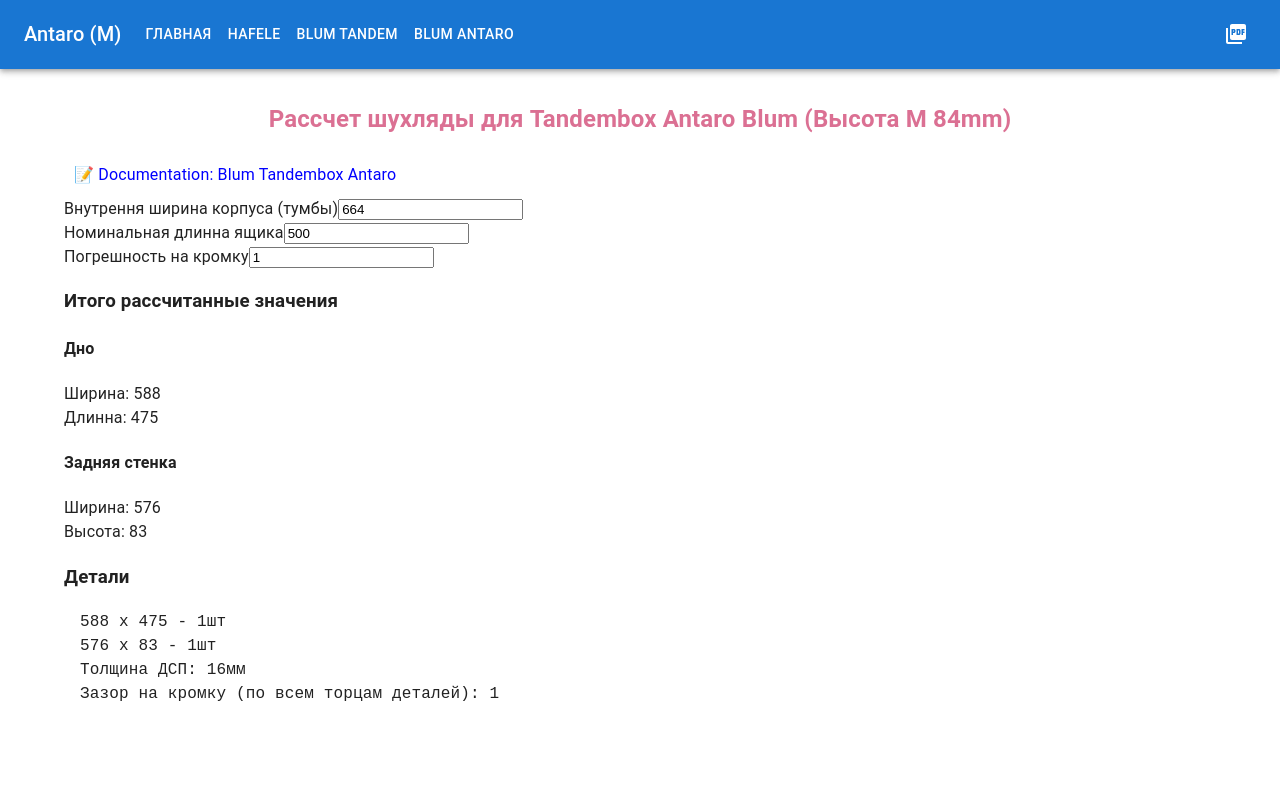
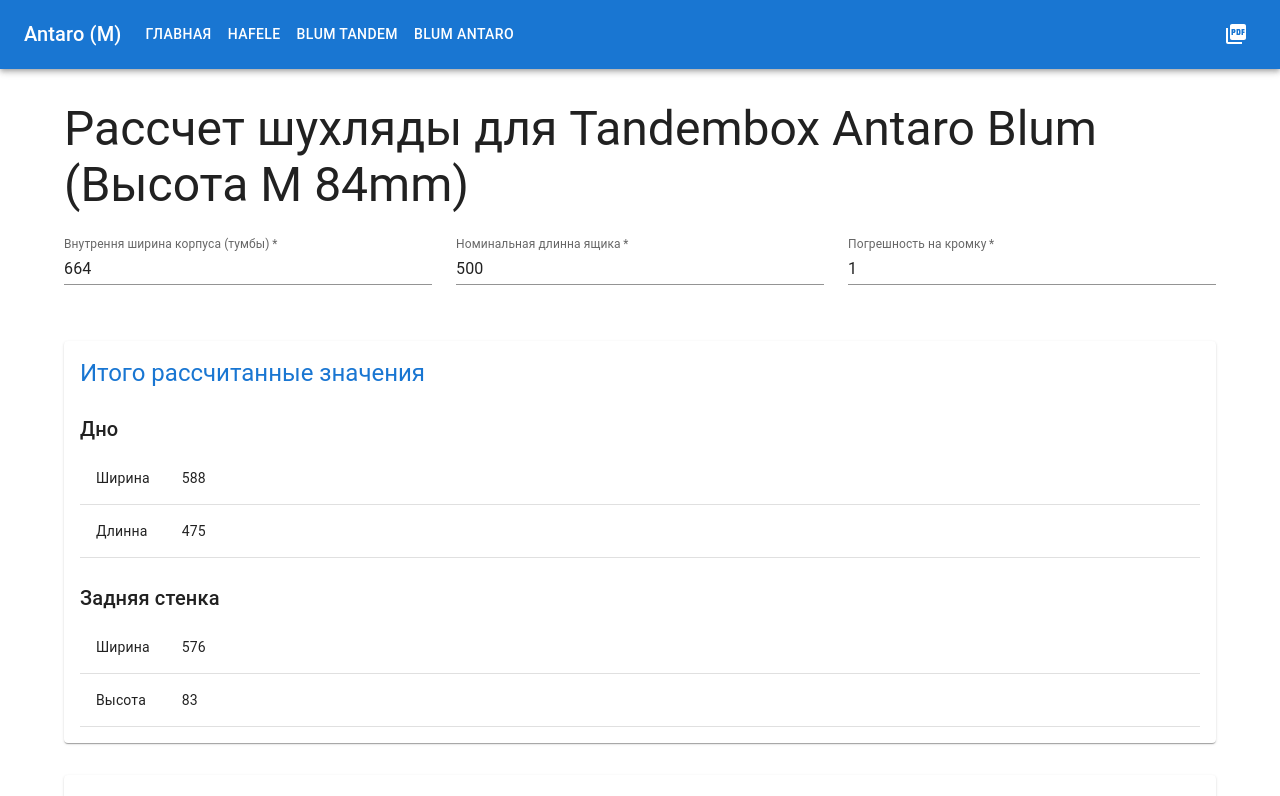
Before and after one commit to Svyatoslavik/rascal-calc, a React (Create React App) app: page /#/antaro in a window 1280 px wide. Shown: the top 796 px of the page. Built offline with nearby package versions, Linux system fonts and the light colour scheme.

Commit message:
apply material ui for blum and antaro pages

```diff
--- /dev/null
+++ b/src/components/ItemDetails/ItemDetails.tsx
@@ -0,0 +1,36 @@
+import react from 'react';
+import { Typography, TableContainer, Table, TableBody, TableRow, TableCell } from '@mui/material';
+
+export const ItemDetails = ({
+    title,
+    items,
+}: {
+    title?: string;
+    titleWidth?: number
+    items: {
+        title: string;
+        value: string | number;
+    }[];
+}) => (
+    <>
+        {title && (<Typography component="h3" variant="h6" gutterBottom sx={{ mt: 3 }}>
+            {title}
+        </Typography>)}
+        <TableContainer>
+            <Table aria-label="custom pagination table">
+                <TableBody>
+                    {items.map(({ title, value }, i) => (
+                        <TableRow key={i}>
+                            <TableCell component="th" scope="row" style={{ width: 1, whiteSpace: 'nowrap' }}>
+                                {title}
+                            </TableCell>
+                            <TableCell >
+                                {value}
+                            </TableCell>
+                        </TableRow>
+                    ))}
+                </TableBody>
+            </Table>
+        </TableContainer>
+    </>
+);
--- /dev/null
+++ b/src/components/RunnerSystemForm/RunnerSystemForm.tsx
@@ -0,0 +1,81 @@
+import react from 'react';
+import { Grid, TextField } from '@mui/material';
+import { parseEventNum } from '../../utils/utils';
+
+export type RunnerSystemFormState = {
+    width: number;
+    length: number;
+    height: number;
+    dspWidth: number;
+    gapForChipboardEdge: number;
+}
+
+export const RunnerSystemForm = ({ state, onChange }: {state: RunnerSystemFormState, onChange: (newState: RunnerSystemFormState) => void}) => {
+
+    const updateState = (stateDiff: Partial<RunnerSystemFormState>) => {
+        onChange({
+            ...state,
+            ...stateDiff,
+        });
+    }
+
+    return (
+        <Grid container spacing={3}>
+            <Grid item xs={12}>
+                <TextField
+                    required
+                    inputProps={{ inputMode: 'numeric' }}
+                    label="Внутрення ширина корпуса (тумбы)"
+                    fullWidth
+                    variant="standard"
+                    value={state.width}
+                    onInput={(e) => updateState({ width: parseEventNum(e) })}
+                />
+            </Grid>
+            <Grid item xs={12} md={6}>
+                <TextField
+                    required
+                    inputProps={{ inputMode: 'numeric' }}
+                    label="Глубина шухляды"
+                    fullWidth
+                    variant="standard"
+                    value={state.length}
+                    onInput={(e) => updateState({ length: parseEventNum(e) })}
+                />
+            </Grid>
+            <Grid item xs={12} md={6}>
+                <TextField
+                    required
+                    inputProps={{ inputMode: 'numeric' }}
+                    label="Высота шухляды"
+                    fullWidth
+                    variant="standard"
+                    value={state.height}
+                    onInput={(e) => updateState({ height: parseEventNum(e)} )}
+                />
+            </Grid>
+            <Grid item xs={12} md={6}>
+                <TextField
+                    required
+                    inputProps={{ inputMode: 'numeric' }}
+                    label="Толщина дсп"
+                    fullWidth
+                    variant="standard"
+                    value={state.dspWidth}
+                    onInput={(e) => updateState({ dspWidth: parseEventNum(e) })}
+                />
+            </Grid>
+            <Grid item xs={12} md={6}>
+                <TextField
+                    required
+                    inputProps={{ inputMode: 'numeric' }}
+                    label="Погрешность на кромку"
+                    fullWidth
+                    variant="standard"
+                    value={state.gapForChipboardEdge}
+                    onInput={(e) => updateState({ gapForChipboardEdge: parseEventNum(e) })}
+                />
+            </Grid>
+        </Grid>
+    );
+}
--- /dev/null
+++ b/src/components/Title/Title.tsx
@@ -0,0 +1,8 @@
+import react, { PropsWithChildren } from 'react';
+import { Typography } from '@mui/material';
+
+export const Title = (props: PropsWithChildren<{}>) => (
+    <Typography variant="h3" sx={{ mb: 3, fontSize: { xs: '1rem', md: '3rem' } }}>
+        {props?.children}
+    </Typography>
+);
--- a/src/pages/PageCalcBlum/PageCalcBlum.tsx
+++ b/src/pages/PageCalcBlum/PageCalcBlum.tsx
@@ -1,35 +1,30 @@
-import { Grid } from '@mui/material';
-import React, { useContext, useEffect, useState } from 'react';
-import styled from 'styled-components';
+import react, { useContext, useEffect, useState } from 'react';
+import { Grid, Paper, Typography } from '@mui/material';
 import { Details } from '../../components/Details/Details';
+import { Title } from '../../components/Title/Title';
 import { MainLayoutContext } from '../../layouts/MainLayout/MainLayout';
-
-const Title = styled.h1`
-  font-size: 1.5em;
-  text-align: center;
-  color: palevioletred;
-`;
-
-const DocumentLink = styled.a`
-    color: blue;
-    display: inline-block;
-    padding: 10px;
-    text-decoration: none;
-
-    &:hover{
-        background-color: rgba(0,0,0,.1);
-    }
-`;
+import { RunnerSystemForm, RunnerSystemFormState } from '../../components/RunnerSystemForm/RunnerSystemForm';
+import { ItemDetails } from '../../components/ItemDetails/ItemDetails';
 
 export function PageCaclBlum() {
     const layoutCtx = useContext(MainLayoutContext);
     useEffect(() => layoutCtx('Blum Tandem 560F5000', './blum560f5000.pdf'), [layoutCtx]);
 
-    const [width, setWidth] = useState(700 - 36);
-    const [height, setHeight] = useState(180);
-    const [nominalLength, setNominalLength] = useState(500);
-    const [dspWidth, setDspWidth] = useState(16);
-    const [hem, setHem] = useState(1); // зазор на кромку
+    const [formState, setFormState] = useState<RunnerSystemFormState>({
+        width: 700 - 36,
+        height: 180,
+        length: 500,
+        dspWidth: 16,
+        gapForChipboardEdge: 1, // зазор на кромку
+    });
+
+    const {
+        width,
+        height,
+        length: nominalLength,
+        dspWidth,
+        gapForChipboardEdge: hem,
+    } = formState;
 
     // const drawerLength = nominalLength - 10; // отнимаем 10мм согласно инструкции к направляющей,
     const drawerLength = nominalLength - 8; // Но: практика показала что отнять надо только 8мм
@@ -54,96 +49,81 @@
         `Толщина ДСП: ${dspWidth}` + "\n" +
         `Зазор на кромку (по всем торцам деталей): ${hem} `;
 
-    const parseEventNum = (event: any) => {
-        const num = parseInt((event.target as any).value);
-        return isNaN(num) ? 0 : num
-    }
     return (
-        <div>
+        <>
             <Title>Рассчет шухляды для направляющей Blum</Title>
 
-            <DocumentLink href="./blum560f5000.pdf" target="_blank">📝 Documentation: Blum 560F5000</DocumentLink>
+            <RunnerSystemForm
+                state={formState}
+                onChange={setFormState}
+            />
 
-            <div>
-                <div>
-                    Внутрення ширина корпуса (тумбы)
-                    <input value={width} onInput={(e) => setWidth(parseEventNum(e))} />
-                </div>
-                <div>
-                    Номинальная длинна направляющей
-                    <input value={nominalLength} onInput={(e) => setNominalLength(parseEventNum(e))} />
-                </div>
-                <div>
-                    Высота шухляды
-                    <input value={height} onInput={(e) => setHeight(parseEventNum(e))} />
-                </div>
-                <div>
-                    Толщина дсп
-                    <input value={dspWidth} onInput={(e) => setDspWidth(parseEventNum(e))} />
-                </div>
+            <Grid container spacing={3} sx={{ mt: 4, mb: 4 }}>
+                <Grid item xs={12}>
+                    <Paper sx={{
+                        p: 2,
+                    }}>
+                        <Typography component="h2" variant="h5" color="primary" gutterBottom>
+                            Итого рассчитанные значения
+                        </Typography>
 
-                <div>
-                    Погрешность на кромку
-                    <input value={hem} onInput={(e) => setHem(parseEventNum(e))} />
-                </div>
-            </div>
-            <div>
-                <h3>Итого рассчитанные значения</h3>
-                <div>
-                    <h4>
-                        Дно
-                    </h4>
-                    <div>
-                        Ширина: {bottomWidth}<br />
-                        Длинна: {bottomDepth}<br />
-                    </div>
-                </div>
+                        <ItemDetails
+                            title="Дно"
+                            items={[
+                                { title: 'Ширина', value: bottomWidth },
+                                { title: 'Длинна', value: bottomDepth },
+                            ]}
+                        />
 
-                <div>
-                    <h4>
-                        Задняя стенка
-                    </h4>
-                    <div>
-                        Ширина: {backWidth}<br />
-                        Высота: {backHeight}<br />
-                    </div>
-                </div>
-                <div>
-                    <h4>
-                        Боковухи (2шт)
-                    </h4>
-                    <div>
-                        Длинна: {sideDepth}<br />
-                        Высота: {sideHeight}<br />
-                    </div>
-                </div>
-                <div>
-                    <h4>
-                        Передняя (фронт) стенка
-                    </h4>
-                    <div>
-                        Ширина: {frontWidth}<br />
-                        Высота: {frontHeight}<br />
-                    </div>
-                </div>
+                        <ItemDetails
+                            title="Задняя стенка"
+                            items={[
+                                { title: 'Ширина', value: backWidth },
+                                { title: 'Высота', value: backHeight },
+                            ]}
+                        />
 
-                <div>
-                    <h4>
-                        Другие данные:
-                    </h4>
-                    <p>
-                        Высота блока (шухляда + направляющие) {height + 28}
-                    </p>
-                    <p>
-                        Минимальная глубина корпуса {nominalLength + 18}
-                    </p>
-                </div>
-            </div>
+                        <ItemDetails
+                            title="Боковухи (2шт)"
+                            items={[
+                                { title: 'Длинна', value: sideDepth },
+                                { title: 'Высота', value: sideHeight },
+                            ]}
+                        />
 
+                        <ItemDetails
+                            title="Передняя (фронт) стенка"
+                            items={[
+                                { title: 'Ширина', value: frontWidth },
+                                { title: 'Высота', value: frontHeight },
+                            ]}
+                        />
+
+                    </Paper>
+                </Grid>
+
+                <Grid item xs={12}>
+                    <Paper sx={{
+                        p: 2,
+                    }}>
+                        <Typography component="h2" variant="h5" color="primary" gutterBottom>
+                            Другие данные:
+                        </Typography>
+
+                        <ItemDetails
+                            titleWidth={300}
+                            items={[
+                                { title: 'Высота блока (шухляда + направляющие)', value: height + 28 },
+                                { title: 'Минимальная глубина корпуса', value: nominalLength + 18 },
+                            ]}
+                        />
+                    </Paper>
+                </Grid>
+            </Grid>
             <Grid item xs={12}>
                 <Details>{detailsTxt}</Details>
             </Grid>
 
-        </div>
+        </>
     );
 }
--- a/src/pages/PageCalcBlumAntaro/PageCalcBlumAntaro.tsx
+++ b/src/pages/PageCalcBlumAntaro/PageCalcBlumAntaro.tsx
@@ -1,30 +1,11 @@
-import React, { useContext, useEffect, useState } from 'react';
+import { Grid, Paper, TextField, Typography } from '@mui/material';
+import react, { useContext, useEffect, useState } from 'react';
 import styled from 'styled-components';
+import { Details } from '../../components/Details/Details';
+import { ItemDetails } from '../../components/ItemDetails/ItemDetails';
+import { Title } from '../../components/Title/Title';
 import { MainLayoutContext } from '../../layouts/MainLayout/MainLayout';
-
-const Title = styled.h1`
-  font-size: 1.5em;
-  text-align: center;
-  color: rgb(219, 112, 147);
-`;
-
-const DetailsBlock = styled.div`
-    white-space: pre;
-    margin-left: 1rem;
-    line-height: 1.5;
-    font-family: 'Courier New', Courier, monospace;
-`;
-
-const DocumentLink = styled.a`
-    color: blue;
-    display: inline-block;
-    padding: 10px;
-    text-decoration: none;
-
-    &:hover{
-        background-color: rgba(0,0,0,.1);
-    }
-`;
+import { parseEventNum } from '../../utils/utils';
 
 export function PageCalcBlumAntaro() {
     const layoutCtx = useContext(MainLayoutContext);
@@ -47,53 +28,74 @@
         `Зазор на кромку (по всем торцам деталей): ${gapForChipboardEdge}`;
 
     return (
-        <div>
+        <>
             <Title>Рассчет шухляды для Tandembox Antaro Blum (Высота M 84mm)</Title>
+            <Grid container spacing={3}>
+                <Grid item xs={12} md={4}>
+                    <TextField
+                        required
+                        inputProps={{ inputMode: 'numeric' }}
+                        label="Внутрення ширина корпуса (тумбы)"
+                        fullWidth
+                        variant="standard"
+                        value={width}
+                        onInput={(e) => setWidth(parseEventNum(e))}
+                    />
+                </Grid>
+                <Grid item xs={12} md={4}>
+                    <TextField
+                        required
+                        inputProps={{ inputMode: 'numeric' }}
+                        label="Номинальная длинна ящика"
+                        fullWidth
+                        variant="standard"
+                        value={nominalLength}
+                        onInput={(e) => setNominalLength(parseEventNum(e))}
+                    />
+                </Grid>
+                <Grid item xs={12} md={4}>
+                    <TextField
+                        required
+                        inputProps={{ inputMode: 'numeric' }}
+                        label="Погрешность на кромку"
+                        fullWidth
+                        variant="standard"
+                        value={gapForChipboardEdge}
+                        onInput={(e) => setGapForChipboardEdge(parseEventNum(e))}
+                    />
+                </Grid>
+            </Grid>
+            <Grid container spacing={3} sx={{ mt: 4, mb: 4 }}>
+                <Grid item xs={12}>
+                    <Paper sx={{
+                        p: 2,
+                    }}>
+                        <Typography component="h2" variant="h5" color="primary" gutterBottom>
+                            Итого рассчитанные значения
+                        </Typography>
 
-            <DocumentLink href="./tandembox_antaro.pdf" target="_blank">📝 Documentation: Blum Tandembox Antaro</DocumentLink>
+                        <ItemDetails
+                            title="Дно"
+                            items={[
+                                { title: 'Ширина', value: bottomWidth },
+                                { title: 'Длинна', value: bottomLength },
+                            ]}
+                        />
 
-            <div>
-                <div>
-                    Внутрення ширина корпуса (тумбы)
-                    <input value={width} onInput={(e) => setWidth(parseInt((e.target as any).value))} />
-                </div>
-                <div>
-                    Номинальная длинна ящика
-                    <input value={nominalLength} onInput={(e) => setNominalLength(parseInt((e.target as any).value))} />
-                </div>
-                <div>
-                    Погрешность на кромку
-                    <input value={gapForChipboardEdge} onInput={(e) => setGapForChipboardEdge(parseInt((e.target as any).value))} />
-                </div>
-            </div>
+                        <ItemDetails
+                            title="Задняя стенка"
+                            items={[
+                                { title: 'Ширина', value: backWidth },
+                                { title: 'Высота', value: backHeight },
+                            ]}
+                        />
+                    </Paper>
+                </Grid>
+            </Grid>
 
-            <div>
-                <h3>Итого рассчитанные значения</h3>
-                <div>
-                    <h4>
-                        Дно
-                    </h4>
-                    <div>
-                        Ширина: {bottomWidth}<br />
-                        Длинна: {bottomLength}<br />
-                    </div>
-                </div>
-
-                <div>
-                    <h4>
-                        Задняя стенка
-                    </h4>
-                    <div>
-                        Ширина: {backWidth}<br />
-                        Высота: {backHeight}<br />
-                    </div>
-                </div>
-            </div>
-
-            <div>
-                <h3>Детали</h3>
-                <DetailsBlock>{detailsTxt}</DetailsBlock>
-            </div>
-        </div>
+            <Grid item xs={12}>
+                <Details>{detailsTxt}</Details>
+            </Grid>
+        </>
     );
 }
--- a/src/pages/PageCalcHafeleWoodPro/PageCalcHafeleWoodPro.tsx
+++ b/src/pages/PageCalcHafeleWoodPro/PageCalcHafeleWoodPro.tsx
@@ -1,57 +1,31 @@
 import react, { useContext, useEffect, useState } from 'react';
-import { Grid, Paper, Table, TableBody, TableCell, TableContainer, TableRow, TextField, Typography } from '@mui/material';
-import { MainLayout, MainLayoutContext } from '../../layouts/MainLayout/MainLayout';
+import { Grid, Paper, TextField, Typography } from '@mui/material';
+import { MainLayoutContext } from '../../layouts/MainLayout/MainLayout';
 import { parseEventNum } from '../../utils/utils';
 import { Details } from '../../components/Details/Details';
-
-const CalcItemResult = ({
-  title,
-  items,
-  titleWidth,
-}: {
-  title?: string;
-  titleWidth?: number
-  items: {
-    title: string;
-    value: string | number;
-  }[];
-}) => (
-  <>
-    {title && (<Typography component="h3" variant="h6" gutterBottom sx={{ mt: 3 }}>
-      {title}
-    </Typography>)}
-    <TableContainer>
-      <Table aria-label="custom pagination table">
-        <TableBody>
-          {items.map(({ title, value }, i) => (
-            <TableRow key={i}>
-              {/* <TableCell component="th" scope="row" style={{ maxWidth: titleWidth || 160 }}> */}
-              <TableCell component="th" scope="row" style={{ width: 1, whiteSpace: 'nowrap' }}>
-                {title}
-              </TableCell>
-              <TableCell >
-                {value}
-              </TableCell>
-            </TableRow>
-          ))}
-        </TableBody>
-      </Table>
-    </TableContainer>
-  </>
-);
-
-
-
+import { ItemDetails } from '../../components/ItemDetails/ItemDetails';
+import { Title } from '../../components/Title/Title';
+import { RunnerSystemForm, RunnerSystemFormState } from '../../components/RunnerSystemForm/RunnerSystemForm';
 
 export function PageCalcHafeleWoodPro() {
   const layoutCtx = useContext(MainLayoutContext);
   useEffect(() => layoutCtx('Hafele Wood Pro', './Woodpro.pdf'), [layoutCtx]);
+  const [formState, setFormState] = useState<RunnerSystemFormState>({
+    width: 700 - 36,
+    height: 180,
+    length: 500,
+    dspWidth: 16,
+    gapForChipboardEdge: 1,
+  });
 
-  const [width, setWidth] = useState(800 - 36);
-  const [height, setHeight] = useState(200);
-  const [depth, setDepth] = useState(500);
-  const [dspWidth, setDspWidth] = useState(16);
-  const [hem, setHem] = useState(1);
+  const {
+    width,
+    height,
+    length: depth,
+    dspWidth,
+    gapForChipboardEdge: hem,
+  } = formState;
+
 
   const bottomWidth = width - 49 - hem;
   const bottomDepth = depth - dspWidth - hem;
@@ -77,69 +51,15 @@
 `
 
   return (
-    // <MainLayout title="Hafele Wood Pro" linkToDocument="./Woodpro.pdf">
     <>
-      <Typography variant="h3" sx={{ mb: 3 }}>
+      <Title>
         Рассчет шухляды для Hafele Wood Pro
-      </Typography>
+      </Title>
 
-      <Grid container spacing={3}>
-        <Grid item xs={12}>
-          <TextField
-            required
-            inputProps={{ inputMode: 'numeric' }}
-            label="Внутрення ширина корпуса (тумбы)"
-            fullWidth
-            variant="standard"
-            value={width}
-            onInput={(e) => setWidth(parseEventNum(e))}
-          />
-        </Grid>
-        <Grid item xs={12} md={6}>
-          <TextField
-            required
-            inputProps={{ inputMode: 'numeric' }}
-            label="Глубина шухляды"
-            fullWidth
-            variant="standard"
-            value={depth}
-            onInput={(e) => setDepth(parseEventNum(e))}
-          />
-        </Grid>
-        <Grid item xs={12} md={6}>
-          <TextField
-            required
-            inputProps={{ inputMode: 'numeric' }}
-            label="Высота шухляды"
-            fullWidth
-            variant="standard"
-            value={height}
-            onInput={(e) => setHeight(parseEventNum(e))}
-          />
-        </Grid>
-        <Grid item xs={12} md={6}>
-          <TextField
-            required
-            inputProps={{ inputMode: 'numeric' }}
-            label="Толщина дсп"
-            fullWidth
-            variant="standard"
-            value={dspWidth}
-            onInput={(e) => setDspWidth(parseEventNum(e))}
-          />
-        </Grid>
-        <Grid item xs={12} md={6}>
-          <TextField
-            required
-            inputProps={{ inputMode: 'numeric' }}
-            label="Погрешность на кромку"
-            fullWidth
-            variant="standard"
-            value={hem}
-            onInput={(e) => setHem(parseEventNum(e))}
-          />
-        </Grid>
-      </Grid>
+      <RunnerSystemForm
+        state={formState}
+        onChange={setFormState}
+      />
 
       <Grid container spacing={3} sx={{ mt: 4, mb: 4 }}>
         <Grid item xs={12}>
@@ -150,7 +70,7 @@
               Итого рассчитанные значения
             </Typography>
 
-            <CalcItemResult
+            <ItemDetails
               title="Дно"
               items={[
                 { title: 'Ширина', value: bottomWidth },
@@ -158,7 +78,7 @@
               ]}
             />
 
-            <CalcItemResult
+            <ItemDetails
               title="Задняя стенка"
               items={[
                 { title: 'Ширина', value: backWidth },
@@ -166,7 +86,7 @@
               ]}
             />
 
-            <CalcItemResult
+            <ItemDetails
               title="Боковухи (2шт)"
               items={[
                 { title: 'Длинна', value: sideDepth },
@@ -174,14 +94,13 @@
               ]}
             />
 
-            <CalcItemResult
+            <ItemDetails
               title="Передняя (фронт) стенка"
               items={[
                 { title: 'Ширина', value: frontWidth },
                 { title: 'Высота', value: frontHeight },
               ]}
             />
-
 
           </Paper>
         </Grid>
@@ -194,7 +113,7 @@
               Другие данные:
             </Typography>
 
-            <CalcItemResult
+            <ItemDetails
               titleWidth={300}
               items={[
                 { title: 'Высота блока (шухляда + направляющие)', value: height + 28 },
@@ -208,7 +127,6 @@
       <Grid item xs={12}>
         <Details>{detailsTxt}</Details>
       </Grid>
-      </>
-    // </MainLayout>
+    </>
   );
 }
```
